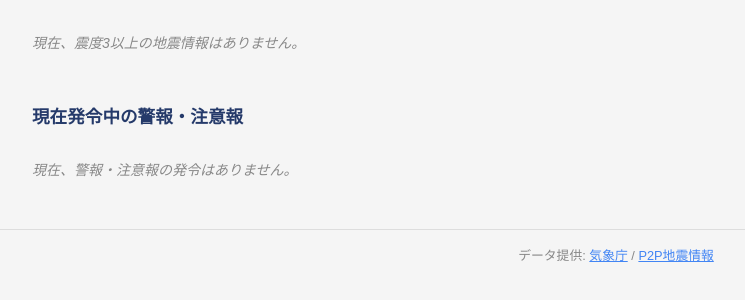
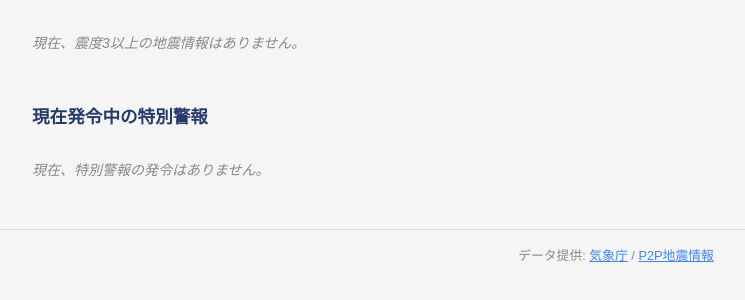
Before and after one commit to MOGW4086/bousai-dashboard, a Flask app: template web/templates/dashboard.html in a window 1280 px wide. Shown: the part 299-599 px from the top of the page, without its empty margins (24-769 px from the left). Run offline with Flask 3, Linux system fonts and the light colour scheme; the template is opened without the code that fills it, so the values that code supplies are empty.

Commit message:
fix: dashboard警報セクションの見出しを「特別警報」に統一
Geminiレビュー指摘対応。警報セクションの見出しと「発令なし」メッセージが
「警報・注意報」のままだったため「特別警報」に修正し、実際の表示内容と整合させた。

Co-Authored-By: Claude Sonnet 4.6 <noreply@anthropic.com>

```diff
--- a/web/templates/dashboard.html
+++ b/web/templates/dashboard.html
@@ -107,7 +107,7 @@
 
 <!-- 現在発令中の警報 -->
 <section class="section">
-  <h3>現在発令中の警報・注意報</h3>
+  <h3>現在発令中の特別警報</h3>
   {% if warnings %}
   <table class="table">
     <thead>
@@ -130,7 +130,7 @@
     </tbody>
   </table>
   {% else %}
-  <p class="no-data">現在、警報・注意報の発令はありません。</p>
+  <p class="no-data">現在、特別警報の発令はありません。</p>
   {% endif %}
 </section>
 {% endblock %}
```
